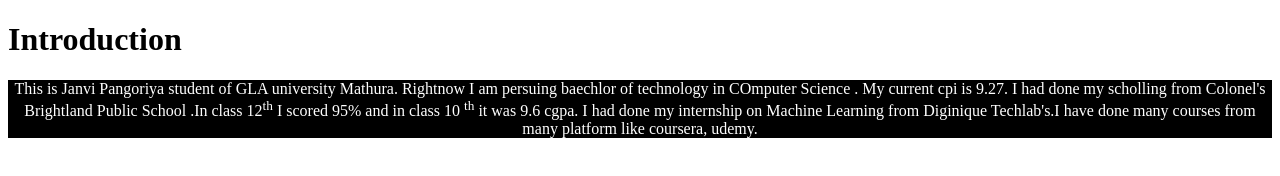
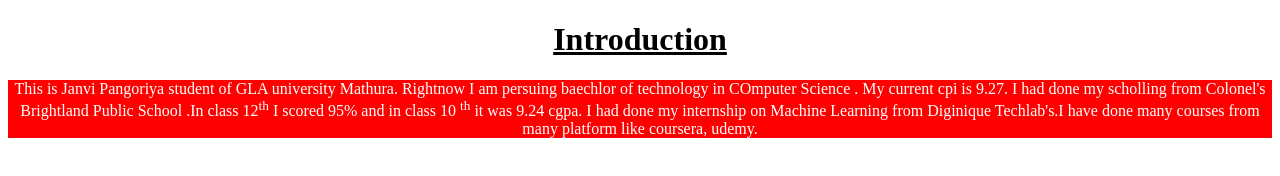
Before and after one commit to JanviPangoriya/Assignment_Practical_full_stack, a plain HTML site: page index.html in a window 1280 px wide. Drawn offline with Linux system fonts and the light colour scheme.

Commit message:
styling on h1

```diff
--- a/index.html
+++ b/index.html
@@ -5,13 +5,13 @@
     <meta name="viewport" content="width=device-width, initial-scale=1.0">
     <title>Myself</title>
 </head>
-<body>
-    <h1>Introduction</h1>
+<body><u>
+    <h1 style="text-align: center;">Introduction</h1></u>
     <div>
-        <p style="text-align: center;background-color: black;color: white;">This is Janvi Pangoriya student of GLA university Mathura.
+        <p style="text-align: center;background-color: red;color: white;">This is Janvi Pangoriya student of GLA university Mathura.
          Rightnow I am persuing baechlor of technology in COmputer Science . My current cpi is 9.27.
          I had done my scholling from Colonel's Brightland Public School .In class 12<sup>th</sup>
-         I scored 95% and in class 10 <sup>th</sup> it was 9.6 cgpa. I had done my internship on Machine Learning from Diginique Techlab's.I have done many courses from many platform like coursera, udemy.
+         I scored 95% and in class 10 <sup>th</sup> it was 9.24 cgpa. I had done my internship on Machine Learning from Diginique Techlab's.I have done many courses from many platform like coursera, udemy.
     </p>
     </div>
 </body>
```
